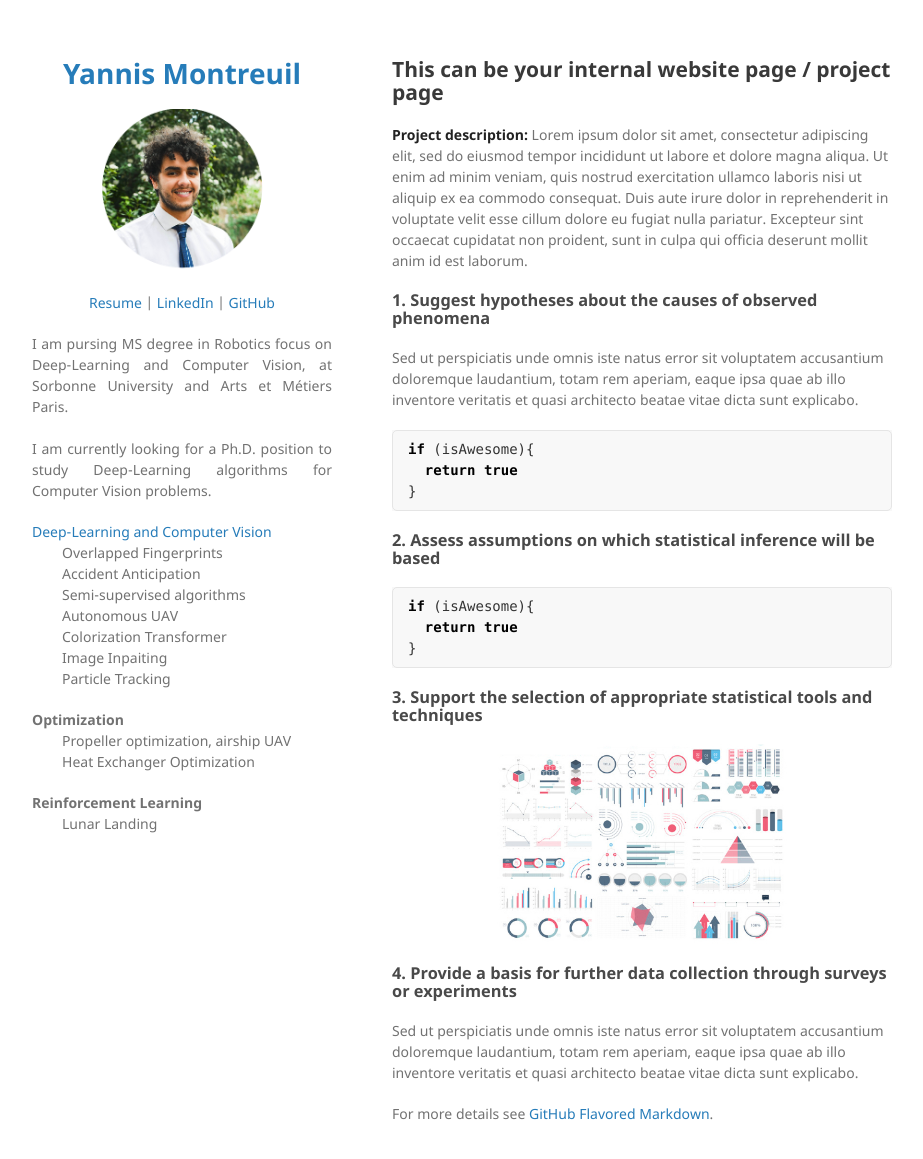
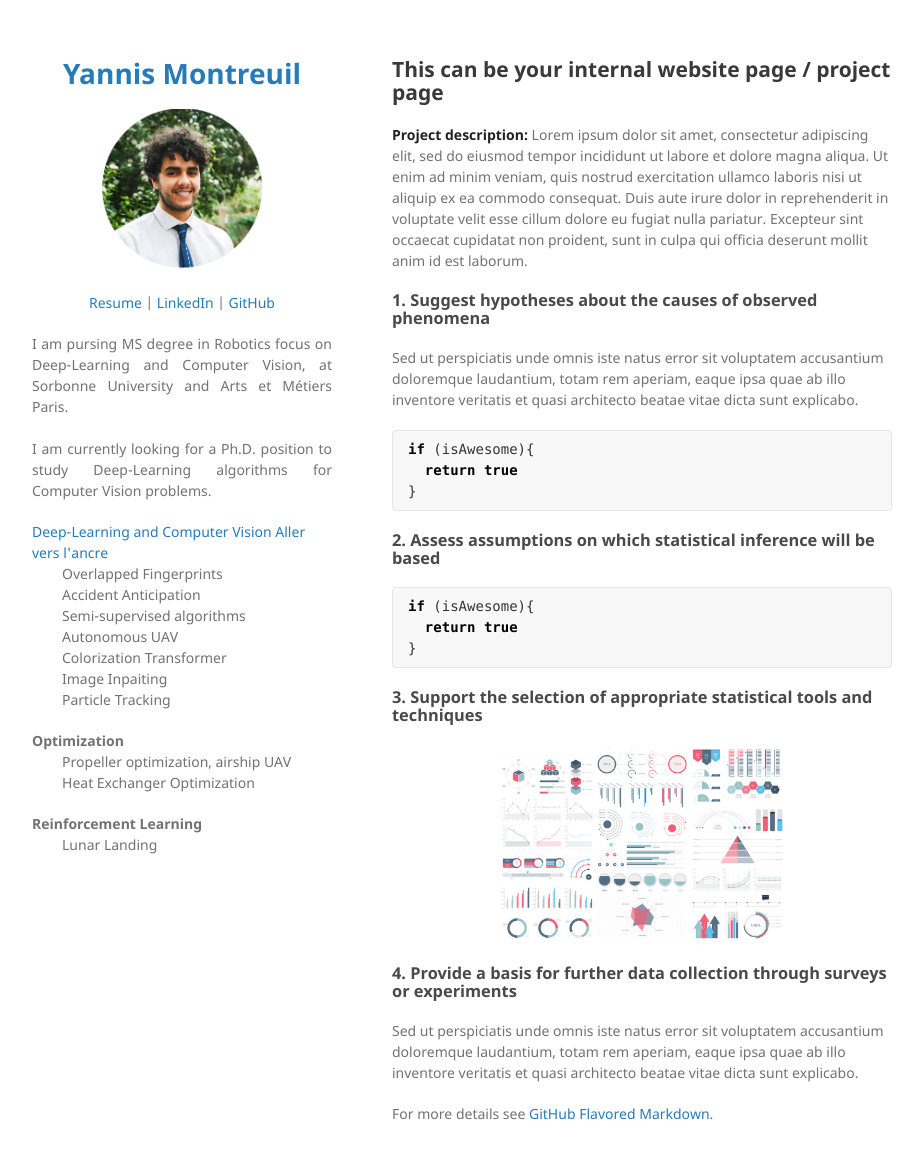
Before and after one commit to Yannis-98/yannis-98.github.io, a Jekyll site: the page built from sample_page.md, in a window 1280 px wide and 1194 px high. Shown: the top 1159 px of the window, without its empty margins (178-1101 px from the left). Built offline with Jekyll 4.4.1, drawn with Linux system fonts in a browser that asks for light colours; our own code applies the rules of GitHub Pages for plain Markdown files.

Commit message:
Update _config.yml

```diff
--- a/_config.yml
+++ b/_config.yml
@@ -16,7 +16,8 @@ description:
   I am currently looking for a Ph.D. position to study Deep-Learning algorithms for Computer Vision problems.
   </p>
 
-  <a href="index.md#ancre"> Deep-Learning and Computer Vision</a>
+  <a href="index.md#Deep"> Deep-Learning and Computer Vision</a>
+  <a href="#mon_ancre">Aller vers l'ancre</a>
   <p style="margin-left:10%;">Overlapped Fingerprints<br>
   Accident Anticipation<br>
   Semi-supervised algorithms<br>
```
